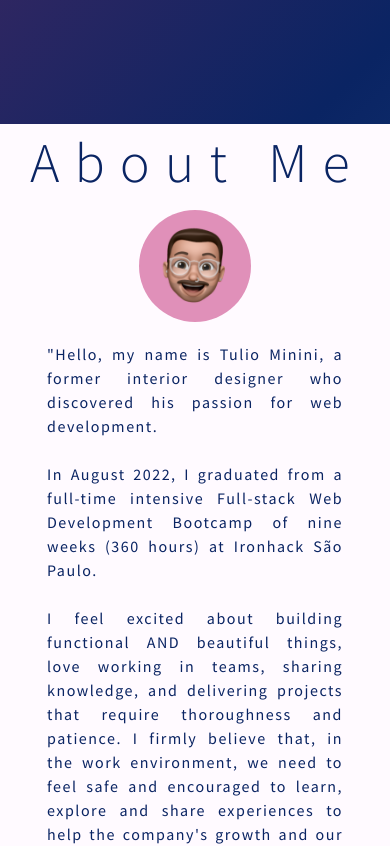
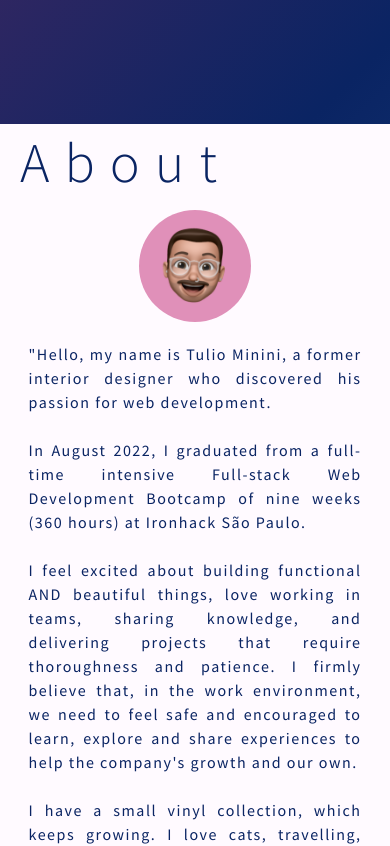
Before and after one commit to t-minini/my-website, a React (Create React App) app: page / in a window 390 px wide. Shown: the part 720-1566 px from the top of the page. Built offline with nearby package versions, Linux system fonts and the light colour scheme.

Commit message:
:lipstick: fixing a few spotted design issues. Website is fully functional and 100% ready to be shared.

```diff
--- a/src/components/AboutMe/AboutMe.jsx
+++ b/src/components/AboutMe/AboutMe.jsx
@@ -13,7 +13,7 @@ export function AboutMe() {
           ref={aboutMeRef}
           className={`${aboutMeIsVisible ? style.helloFadeInLeft : ""}`}
         >
-          About Me
+          About
         </h2>
         <article className={style.textAndImgContainer}>
           <p className={`${aboutMeImgIsVisible ? style.helloFadeInLeft : ""}`}>
--- a/src/components/AboutMe/AboutMe.module.css
+++ b/src/components/AboutMe/AboutMe.module.css
@@ -1,7 +1,7 @@
 .aboutContainer {
   background-color: #fffaff;
   height: fit-content;
-  padding: 0 0 45px 40px;
+  padding: 0 30px 45px 30px;
   width: 100%;
 }
 
@@ -19,7 +19,7 @@
   visibility: hidden;
   font-size: 1.3125rem;
   width: 60%;
-  margin-left: 50px;
+  margin: auto;
   margin-bottom: 0;
   color: #0a2463;
 }
@@ -158,6 +158,7 @@
   .aboutContainer h2 {
     line-height: 10rem;
     font-size: 8.5rem;
+    padding-left: 30px;
   }
 
   .aboutContainer p {
@@ -188,10 +189,10 @@
     line-height: 3.5rem;
     font-size: 3.5rem;
     text-align: left;
-    padding-left: 20px;
+    padding-left: 10px;
   }
   .aboutContainer p {
-    width: 80%;
+    width: 90%;
     font-size: 1rem;
     margin-bottom: 10px;
     margin-left: 0px;
@@ -218,10 +219,10 @@
     line-height: 3.5rem;
     font-size: 3.5rem;
     text-align: left;
-    padding-left: 20px;
+    padding-left: 10px;
   }
   .aboutContainer p {
-    width: 80%;
+    width: 90%;
     font-size: 1rem;
     margin-bottom: 10px;
     margin-left: 0px;
--- a/src/components/NavbarTm/NavbarTm.jsx
+++ b/src/components/NavbarTm/NavbarTm.jsx
@@ -24,6 +24,7 @@ export function NavbarTm() {
           style={{
             display: "flex",
             justifyContent: "flex-end",
+            paddingRight: "30px"
           }}
         >
           <Link
@@ -40,13 +41,13 @@ export function NavbarTm() {
           <Navbar.Collapse id="navbarScroll">
             <Nav
               className="ms-auto my-2 my-lg-0"
-              style={{ fontSize: "1.2rem" }}
+              style={{ fontSize: "1.4rem", paddingTop: "5px", paddingBottom: "5px" }}
               navbarScroll
             >
               <Link
                 to="aboutMe"
                 offset={-60}
-                style={{ textAlign: "right", textDecoration: "none" }}
+                style={{ textAlign: "right", textDecoration: "none"}}
                 className={style.navLink}
               >
                 About
--- a/src/components/NavbarTm/NavbarTm.module.css
+++ b/src/components/NavbarTm/NavbarTm.module.css
@@ -22,10 +22,5 @@
 }
 .navLink:hover {
   cursor: pointer;
-  color: #fffaff;
+  color: #a0a0a0;
 }
-
-.navbar-toggler-icon {
-  height: 100px;
-  width: 100px;
-}
--- a/src/components/Projects/Projects.module.css
+++ b/src/components/Projects/Projects.module.css
@@ -38,7 +38,7 @@
 }
 
 .cardImg {
-  border-bottom: solid 1px #d3d3d3;
+  border-bottom: solid 1px rgb(211, 211, 211);
 }
 
 /* Fade In Effects  */
@@ -176,18 +176,19 @@
 
 @media (max-width: 414px) {
   .projectsContainer {
-    padding: 0;
     height: fit-content;
-    padding: 0 0 45px 30px;
+    padding: 0 0 45px 10px;
   }
   .projectsContainer h2 {
     line-height: 3.5rem;
     font-size: 3.5rem;
+    padding-left: 10px;
   }
 
   .projectsCards {
     width:385px;
     padding: 0px;
+    text-align: left;
   }
   .projects {
     height: 400px;
@@ -201,9 +202,8 @@
 
 @media (max-width: 390px) {
   .projectsContainer {
-    padding: 0;
     height: fit-content;
-    padding: 0 0 45px 30px;
+    padding: 0 0 45px 10px;
   }
   .projectsContainer h2 {
     line-height: 3.5rem;
--- a/src/components/Skills/Skills.module.css
+++ b/src/components/Skills/Skills.module.css
@@ -18,7 +18,7 @@
 
 .skillsContainer h2 {
   visibility: hidden;
-  padding-right: 50px;
+  padding-right: 30px;
   line-height: 7.5rem;
   text-align: right;
   font-size: 9.375rem;
```
